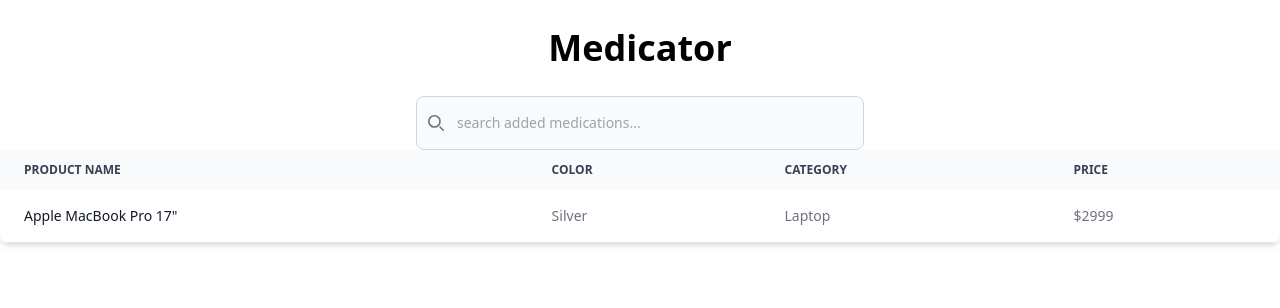
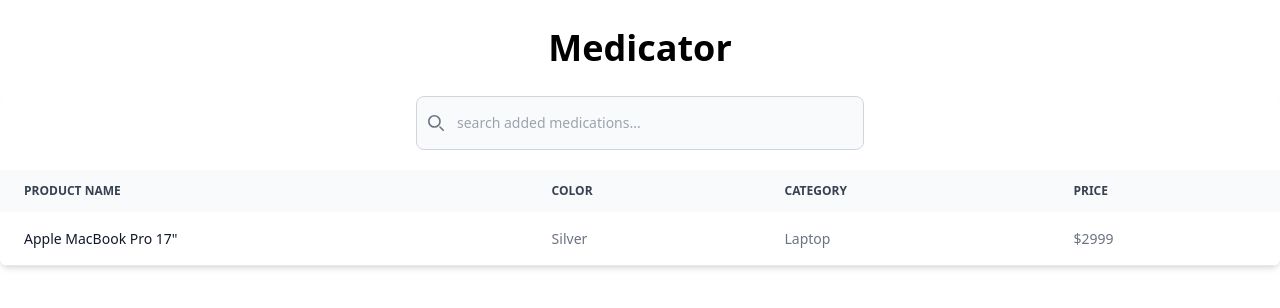
Before and after one commit to 1mohammad/medication-tracker, an Angular app: page / in a window 1280 px wide. Shown: the top 308 px of the page. Built offline with nearby package versions, Linux system fonts and the light colour scheme.

Commit message:
Convert tailwind to pure css

```diff
--- a/src/app/components/medication-list/medication-list.component.html
+++ b/src/app/components/medication-list/medication-list.component.html
@@ -1,36 +1,20 @@
-<div class="relative overflow-x-auto shadow-md sm:rounded-lg">
+<div class="medication-table">
 	<app-search-medication />
-    <table class="w-full text-sm text-left rtl:text-right text-gray-500">
-        <thead class="text-xs text-gray-700 uppercase bg-gray-50">
+    <table class="medication-list">
+        <thead>
             <tr>
-                <th scope="col" class="px-6 py-3">
-                    Product name
-                </th>
-                <th scope="col" class="px-6 py-3">
-                    Color
-                </th>
-                <th scope="col" class="px-6 py-3">
-                    Category
-                </th>
-                <th scope="col" class="px-6 py-3">
-                    Price
-                </th>
+                <th scope="col" class="medication-header">Product name</th>
+                <th scope="col" class="medication-header">Color</th>
+                <th scope="col" class="medication-header">Category</th>
+                <th scope="col" class="medication-header">Price</th>
             </tr>
         </thead>
         <tbody>
-            <tr class="bg-white border-b hover:bg-gray-50">
-                <th scope="row" class="px-6 py-4 font-medium text-gray-900 whitespace-nowrap">
-                    Apple MacBook Pro 17"
-                </th>
-                <td class="px-6 py-4">
-                    Silver
-                </td>
-                <td class="px-6 py-4">
-                    Laptop
-                </td>
-                <td class="px-6 py-4">
-                    $2999
-                </td>
+            <tr class="medication-row">
+                <th scope="row" class="medication-title">Apple MacBook Pro 17"</th>
+                <td class="medication-cell">Silver</td>
+                <td class="medication-cell">Laptop</td>
+                <td class="medication-cell">$2999</td>
             </tr>
         </tbody>
     </table>
--- a/src/app/components/medication-list/medication-list.component.scss
+++ b/src/app/components/medication-list/medication-list.component.scss
@@ -0,0 +1,42 @@
+.medication-table {
+  position: relative;
+  overflow-x: auto;
+  box-shadow: var(--shadow-md);
+  border-radius: 0.5rem;
+}
+
+.medication-list {
+  width: 100%;
+  text-align: left;
+  font-size: 0.875rem;
+  color: var(--color-gray-500);
+  margin-top: 1.25rem;
+}
+
+.medication-header {
+  padding: 0.75rem 1.5rem;
+  font-size: 0.75rem;
+  color: var(--color-gray-700);
+  text-transform: uppercase;
+  background-color: var(--color-gray-50);
+}
+
+.medication-row {
+  background-color: var(--color-white);
+  border-bottom: 1px solid var(--color-gray-200);
+
+  &:hover {
+    background-color: var(--color-gray-50);
+  }
+}
+
+.medication-title {
+  padding: 1rem 1.5rem;
+  font-weight: 500;
+  color: var(--color-gray-900);
+  white-space: nowrap;
+}
+
+.medication-cell {
+  padding: 1rem 1.5rem;
+}
--- a/src/styles.scss
+++ b/src/styles.scss
@@ -3,3 +3,17 @@
 @tailwind base;
 @tailwind components;
 @tailwind utilities;
+
+:root {
+  // Colors
+  --color-gray-50: #f9fafb;
+  --color-gray-100: #f3f4f6;
+  --color-gray-200: #e5e7eb;
+  --color-gray-500: #6b7280;
+  --color-gray-700: #374151;
+  --color-gray-900: #111827;
+  --color-white: #ffffff;
+
+  // Shadows
+  --shadow-md: 0 4px 6px -1px rgba(0, 0, 0, 0.1), 0 2px 4px -1px rgba(0, 0, 0, 0.06);
+}
```
